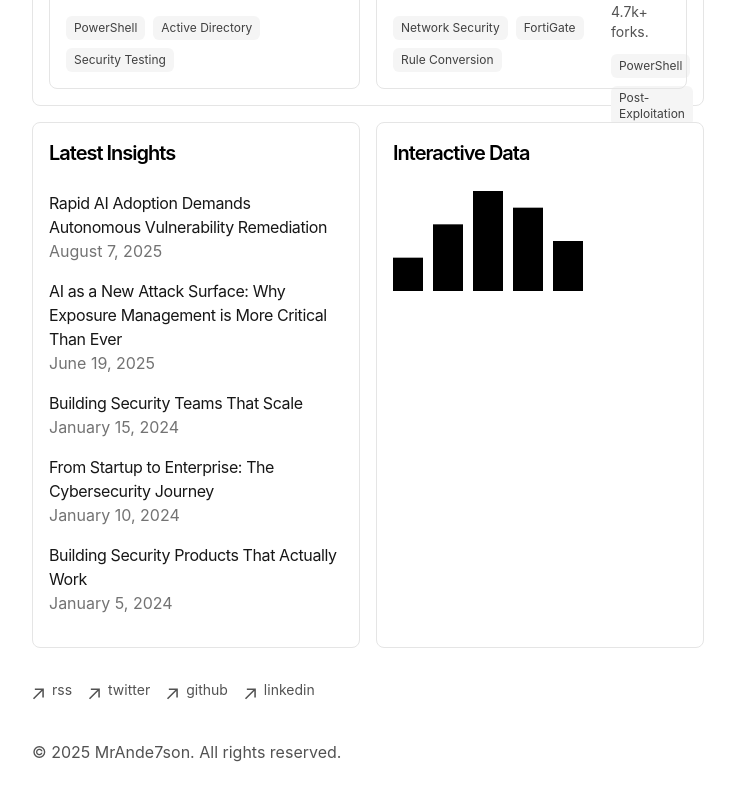
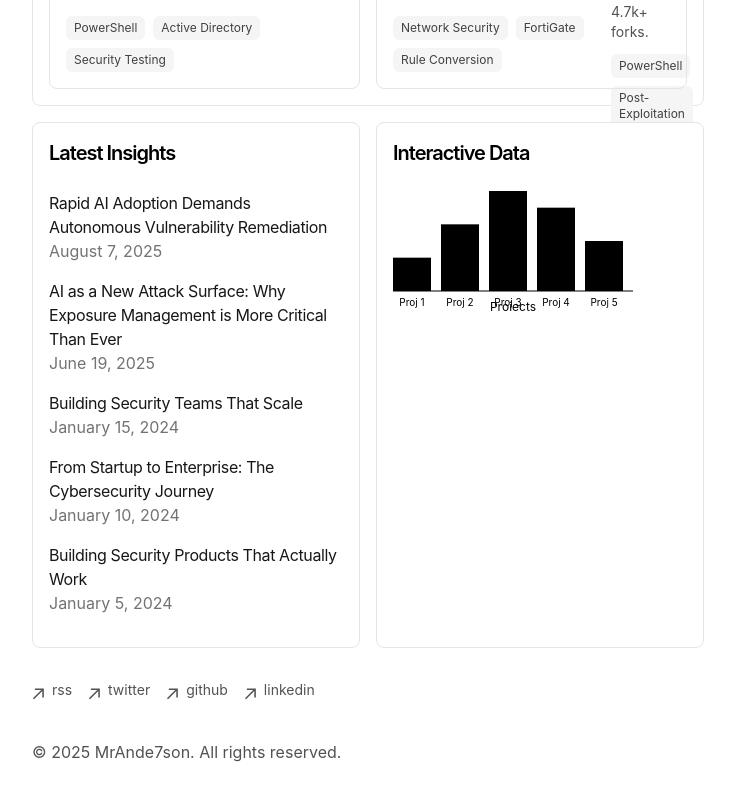
Before and after one commit to MrAnde7son/mrande7son-portfolio, a Next.js app: page / in a window 1280 px wide. Shown: the part 3348-4148 px from the top of the page, without its empty margins (272-1007 px from the left). Built offline with nearby package versions, Linux system fonts and the light colour scheme.

Commit message:
Add reusable project data

```diff
--- a/app/api/search/route.ts
+++ b/app/api/search/route.ts
@@ -1,5 +1,6 @@
 import { NextResponse } from 'next/server'
 import { getBlogPosts } from '../../blog/utils'
+import { projects } from '../../../lib/projects'
 
 // Basic dataset for static pages on the site
 const pages = [
@@ -17,7 +18,14 @@ export async function GET() {
     content: post.content,
   }))
 
-  const data = [...pages, ...posts]
+  const projectItems = projects.map((project) => ({
+    title: project.title,
+    description: project.description,
+    url: project.href || '#',
+    content: project.tags.join(' '),
+  }))
+
+  const data = [...pages, ...posts, ...projectItems]
 
   return NextResponse.json(data)
 }
--- a/app/components/ProjectCard.tsx
+++ b/app/components/ProjectCard.tsx
@@ -19,7 +19,7 @@ export default function ProjectCard({
 }: ProjectCardProps) {
   return (
     <div
-      className={`flex flex-col border border-neutral-200 dark:border-neutral-700 rounded-lg p-4 hover:bg-neutral-50 dark:hover:bg-neutral-800 transition-colors ${className}`}
+      className={`flex flex-col border border-neutral-200 dark:border-neutral-700 rounded-lg p-4 hover:bg-neutral-50 dark:hover:bg-neutral-800 hover:border-neutral-300 dark:hover:border-neutral-600 transition-colors transition-transform transform hover:scale-[1.02] ${className}`}
     >
       <div className="flex items-start justify-between mb-2">
         <h3 className="font-medium text-neutral-900 dark:text-neutral-100">{title}</h3>
--- a/app/components/Timeline.tsx
+++ b/app/components/Timeline.tsx
@@ -1,3 +1,6 @@
+'use client'
+import { useEffect, useRef, useState } from 'react'
+
 interface TimelineItem {
   year: string
   title: string
@@ -38,8 +41,25 @@ const timeline: TimelineItem[] = [
 ]
 
 export default function Timeline() {
+  const ref = useRef<HTMLDivElement>(null)
+  const [visible, setVisible] = useState(false)
+
+  useEffect(() => {
+    const observer = new IntersectionObserver(([entry]) => {
+      if (entry.isIntersecting) {
+        setVisible(true)
+        observer.disconnect()
+      }
+    })
+    if (ref.current) observer.observe(ref.current)
+    return () => observer.disconnect()
+  }, [])
+
   return (
-    <div className="relative py-8">
+    <div
+      ref={ref}
+      className={`relative py-8 transition-opacity duration-700 ${visible ? 'opacity-100' : 'opacity-0'}`}
+    >
       <div className="hidden md:block absolute inset-y-0 left-1/2 w-px bg-neutral-200 dark:bg-neutral-700"></div>
       <div className="space-y-8">
         {timeline.map((item, index) => (
--- a/app/components/interactive-chart.tsx
+++ b/app/components/interactive-chart.tsx
@@ -1,34 +1,78 @@
 'use client'
 import { useState } from 'react'
 
-const initial = [10, 20, 30, 25, 15]
+const initial = [
+  { label: 'Proj 1', value: 10 },
+  { label: 'Proj 2', value: 20 },
+  { label: 'Proj 3', value: 30 },
+  { label: 'Proj 4', value: 25 },
+  { label: 'Proj 5', value: 15 },
+]
 
 export default function InteractiveChart() {
-  const [values, setValues] = useState(initial)
-  const max = Math.max(...values)
-  const width = 200
-  const height = 100
-  const barWidth = width / values.length - 10
+  const [data, setData] = useState(initial)
+  const max = Math.max(...data.map((d) => d.value))
+  const width = 240
+  const height = 120
+  const marginBottom = 20
+  const barWidth = width / data.length - 10
 
   return (
     <svg
       width={width}
       height={height}
-      onClick={() => setValues(values.map(() => Math.floor(Math.random() * 40) + 10))}
+      onClick={() =>
+        setData(
+          data.map((d) => ({
+            ...d,
+            value: Math.floor(Math.random() * 40) + 10,
+          }))
+        )
+      }
     >
-      {values.map((v, i) => {
-        const barHeight = (v / max) * height
+      <line
+        x1={0}
+        y1={height - marginBottom}
+        x2={width}
+        y2={height - marginBottom}
+        stroke="var(--text)"
+      />
+      {data.map((d, i) => {
+        const barHeight = (d.value / max) * (height - marginBottom)
+        const x = i * (barWidth + 10)
+        const y = height - marginBottom - barHeight
         return (
-          <rect
-            key={i}
-            x={i * (barWidth + 10)}
-            y={height - barHeight}
-            width={barWidth}
-            height={barHeight}
-            fill="var(--text)"
-          />
+          <g key={i}>
+            <rect
+              x={x}
+              y={y}
+              width={barWidth}
+              height={barHeight}
+              fill="var(--text)"
+            >
+              <title>{`${d.label}: ${d.value}`}</title>
+            </rect>
+            <text
+              x={x + barWidth / 2}
+              y={height - 5}
+              textAnchor="middle"
+              fontSize={10}
+              fill="var(--text)"
+            >
+              {d.label}
+            </text>
+          </g>
         )
       })}
+      <text
+        x={width / 2}
+        y={height}
+        textAnchor="middle"
+        fontSize={12}
+        fill="var(--text)"
+      >
+        Projects
+      </text>
     </svg>
   )
 }
--- a/app/components/nav.tsx
+++ b/app/components/nav.tsx
@@ -42,7 +42,7 @@ export function Navbar() {
             <button
               aria-label="Toggle Theme"
               onClick={toggleTheme}
-              className="p-2 rounded hover:text-yellow-500 transition-colors"
+              className="p-2 rounded hover:text-orange-500 transition-colors"
             >
               {theme === 'dark' ? <SunIcon className="h-4 w-4" /> : <MoonIcon className="h-4 w-4" />}
             </button>
--- a/app/page.tsx
+++ b/app/page.tsx
@@ -4,63 +4,9 @@ import Timeline from 'app/components/Timeline'
 import Image from 'next/image'
 import { BentoGrid, BentoCard } from 'app/components/bento'
 import InteractiveChart from 'app/components/interactive-chart'
+import { projects } from '../lib/projects'
 
 export default function Page() {
-  const projects = [
-    {
-      title: 'Impacket',
-      description:
-        'Contributed to the leading Python library for network protocol analysis and penetration testing. Used by 6,000+ repositories with 14.6k+ stars.',
-      href: 'https://github.com/fortra/impacket',
-      stars: 14600,
-      tags: ['Python', 'Network Security', 'Penetration Testing', 'Open Source'],
-      className: 'md:col-span-3 md:row-span-2',
-    },
-    {
-      title: 'MITRE ATT&CK',
-      description:
-        'Contributed to the global cybersecurity knowledge base of adversary tactics and techniques. Used by governments, enterprises, and security teams worldwide.',
-      href: 'https://attack.mitre.org/',
-      tags: ['Threat Intelligence', 'Cybersecurity Framework', 'Global Standard'],
-      className: 'md:col-span-3',
-    },
-    {
-      title: 'Neomodel',
-      description:
-        'Contributed to the popular Python Object Graph Mapper (OGM) for Neo4j graph database. Used by 1,100+ repositories with 1k+ stars.',
-      href: 'https://github.com/neo4j-contrib/neomodel',
-      stars: 1000,
-      tags: ['Python', 'Neo4j', 'Graph Database', 'Open Source'],
-      className: 'md:col-span-2',
-    },
-    {
-      title: 'PowerSploit',
-      description:
-        'Contributed to the legendary PowerShell post-exploitation framework used by red teams worldwide. 12.5k+ stars with 4.7k+ forks.',
-      href: 'https://github.com/PowerShellMafia/PowerSploit',
-      stars: 12500,
-      tags: ['PowerShell', 'Post-Exploitation', 'Red Teaming', 'Open Source'],
-      className: 'md:col-span-1',
-    },
-    {
-      title: 'PowerShell Toolkit',
-      description:
-        'Active Directory red team & audit scripts for security testing and compliance.',
-      href: 'https://github.com/MrAnde7son/PowerShell',
-      stars: 100,
-      tags: ['PowerShell', 'Active Directory', 'Security Testing'],
-      className: 'md:col-span-3',
-    },
-    {
-      title: 'Snort Converter',
-      description: 'Agentless rule converter for FortiGate firewall integration.',
-      href: 'https://github.com/MrAnde7son/Snort',
-      stars: 50,
-      tags: ['Network Security', 'FortiGate', 'Rule Conversion'],
-      className: 'md:col-span-3',
-    },
-  ]
-
   return (
     <BentoGrid>
       <BentoCard className="md:col-span-2">
--- /dev/null
+++ b/lib/projects.ts
@@ -0,0 +1,63 @@
+export interface Project {
+  title: string
+  description: string
+  tags: string[]
+  stars?: number
+  href?: string
+  className?: string
+}
+
+export const projects: Project[] = [
+  {
+    title: 'Impacket',
+    description:
+      'Contributed to the leading Python library for network protocol analysis and penetration testing. Used by 6,000+ repositories with 14.6k+ stars.',
+    href: 'https://github.com/fortra/impacket',
+    stars: 14600,
+    tags: ['Python', 'Network Security', 'Penetration Testing', 'Open Source'],
+    className: 'md:col-span-3 md:row-span-2',
+  },
+  {
+    title: 'MITRE ATT&CK',
+    description:
+      'Contributed to the global cybersecurity knowledge base of adversary tactics and techniques. Used by governments, enterprises, and security teams worldwide.',
+    href: 'https://attack.mitre.org/',
+    tags: ['Threat Intelligence', 'Cybersecurity Framework', 'Global Standard'],
+    className: 'md:col-span-3',
+  },
+  {
+    title: 'Neomodel',
+    description:
+      'Contributed to the popular Python Object Graph Mapper (OGM) for Neo4j graph database. Used by 1,100+ repositories with 1k+ stars.',
+    href: 'https://github.com/neo4j-contrib/neomodel',
+    stars: 1000,
+    tags: ['Python', 'Neo4j', 'Graph Database', 'Open Source'],
+    className: 'md:col-span-2',
+  },
+  {
+    title: 'PowerSploit',
+    description:
+      'Contributed to the legendary PowerShell post-exploitation framework used by red teams worldwide. 12.5k+ stars with 4.7k+ forks.',
+    href: 'https://github.com/PowerShellMafia/PowerSploit',
+    stars: 12500,
+    tags: ['PowerShell', 'Post-Exploitation', 'Red Teaming', 'Open Source'],
+    className: 'md:col-span-1',
+  },
+  {
+    title: 'PowerShell Toolkit',
+    description:
+      'Active Directory red team & audit scripts for security testing and compliance.',
+    href: 'https://github.com/MrAnde7son/PowerShell',
+    stars: 100,
+    tags: ['PowerShell', 'Active Directory', 'Security Testing'],
+    className: 'md:col-span-3',
+  },
+  {
+    title: 'Snort Converter',
+    description: 'Agentless rule converter for FortiGate firewall integration.',
+    href: 'https://github.com/MrAnde7son/Snort',
+    stars: 50,
+    tags: ['Network Security', 'FortiGate', 'Rule Conversion'],
+    className: 'md:col-span-3',
+  },
+]
```
Also changed, not shown: 1 other file (tests, documents, lock files or other folders).
